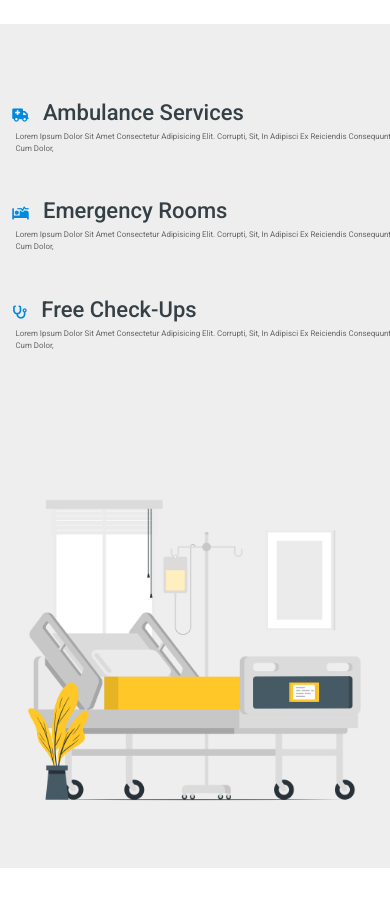
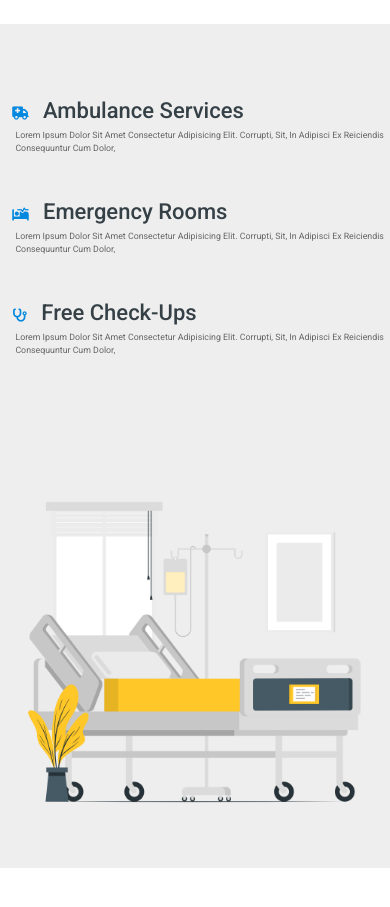
Before and after one commit to mustafa3370/hospital, a plain HTML site: page index.html in a window 390 px wide. Shown: the part 820-1727 px from the top of the page. Drawn offline with Linux system fonts and the light colour scheme.

Commit message:
Add files via upload

```diff
--- a/style.css
+++ b/style.css
@@ -203,7 +203,8 @@ header .fa-times{
         color: var(--blue);
     }
     .about .content .box p {
-        font-size: 0.9rem;
+        font-size: 1rem;
         padding-left: 4rem;
+        margin-right: 23px;
         color: #666;
  }
```
